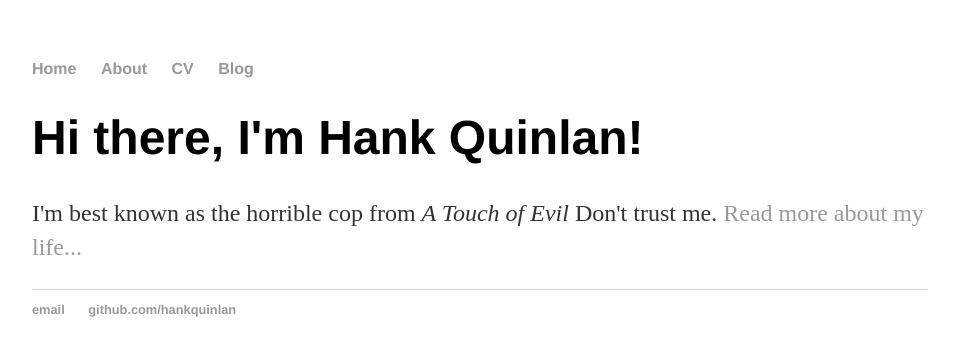
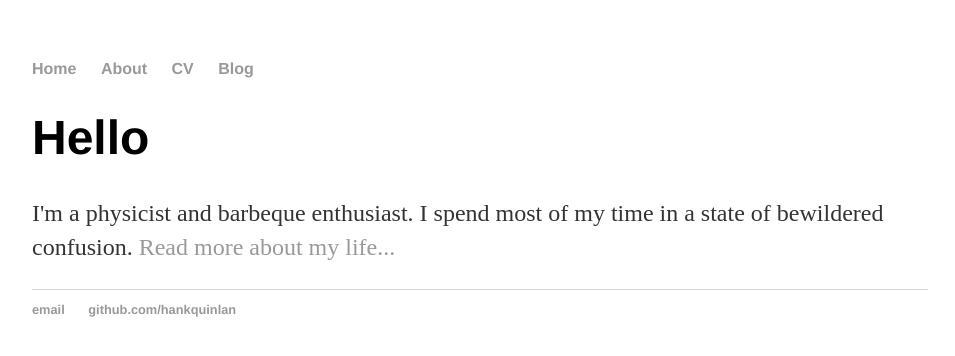
Before and after one commit to amarakov/amarakov.github.io, a Jekyll site: the page built from index.html, in a window 1280 px wide. Shown: the top 356 px of the page, without its empty margins (160-1115 px from the left). Built offline with Jekyll 4.4.1, drawn with Linux system fonts in a browser that asks for light colours.

Commit message:
Update index.html

```diff
--- a/index.html
+++ b/index.html
@@ -1,8 +1,8 @@
 ---
 layout: default
-title: Hank Quinlan, Horrible Cop
+title: Mostly Misunderstanding
 ---
 <div class="blurb">
-	<h1>Hi there, I'm Hank Quinlan!</h1>
-	<p>I'm best known as the horrible cop from <em>A Touch of Evil</em> Don't trust me. <a href="/about">Read more about my life...</a></p>
+	<h1>Hello</h1>
+	<p>I'm a physicist and barbeque enthusiast. I spend most of my time in a state of bewildered confusion. <a href="/about">Read more about my life...</a></p>
 </div><!-- /.blurb -->
```
